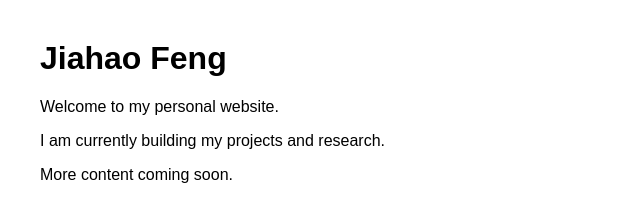
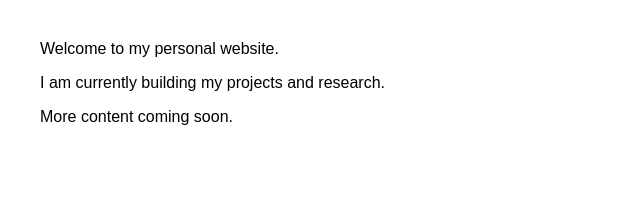
Before and after one commit to Adam1nchains/jhfeng, a plain HTML site: page index.html in a window 1280 px wide. Shown: the whole page, without its empty margins (0-640 px from the left). Drawn offline with Linux system fonts and the light colour scheme.

Commit message:
Remove author's name heading from index.html
Removed the heading for the author's name from the homepage.

```diff
--- a/index.html
+++ b/index.html
@@ -5,8 +5,6 @@
     <meta charset="utf-8">
 </head>
 <body style="font-family: Arial; margin: 40px;">
-
-<h1>Jiahao Feng</h1>
 
 <p>Welcome to my personal website.</p>
 
```
